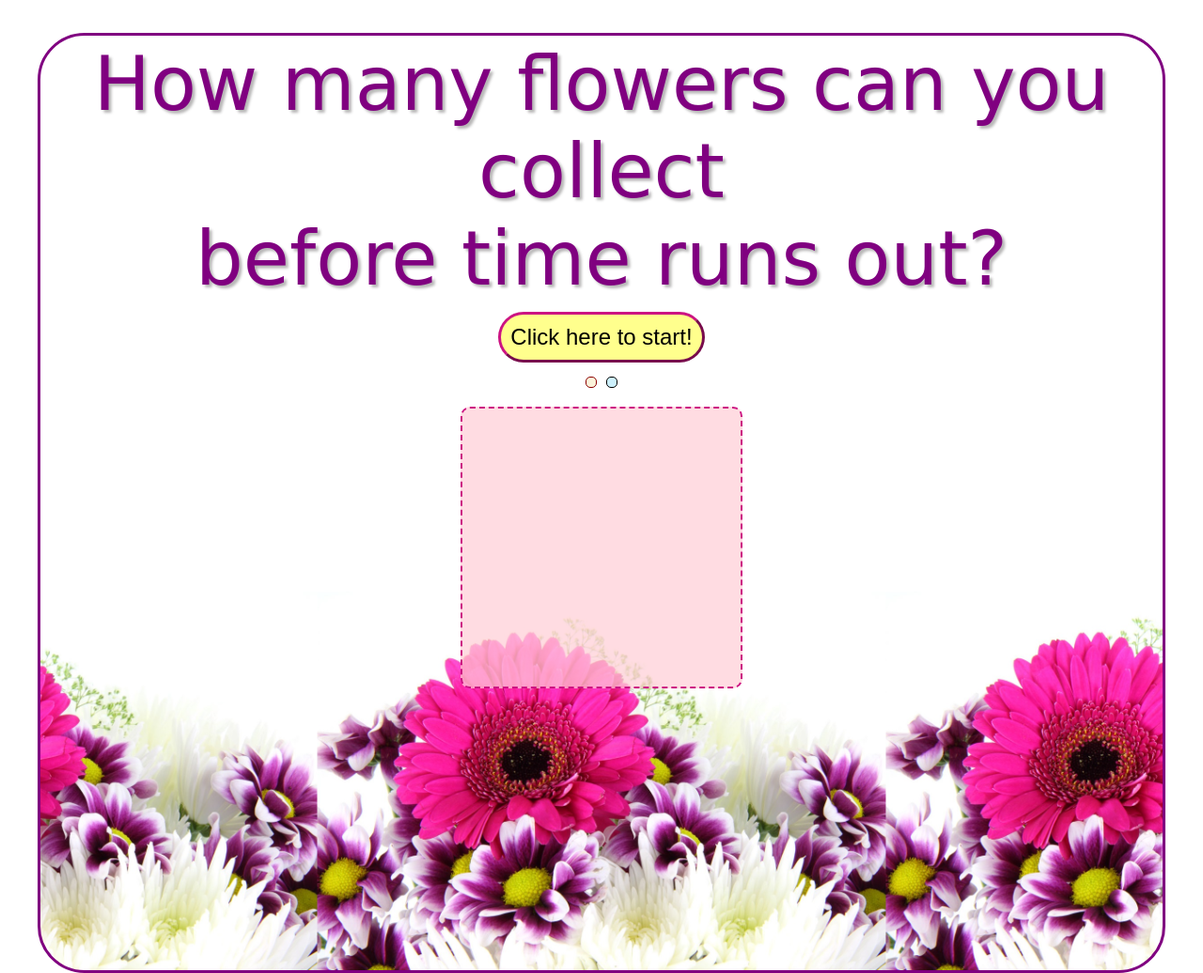
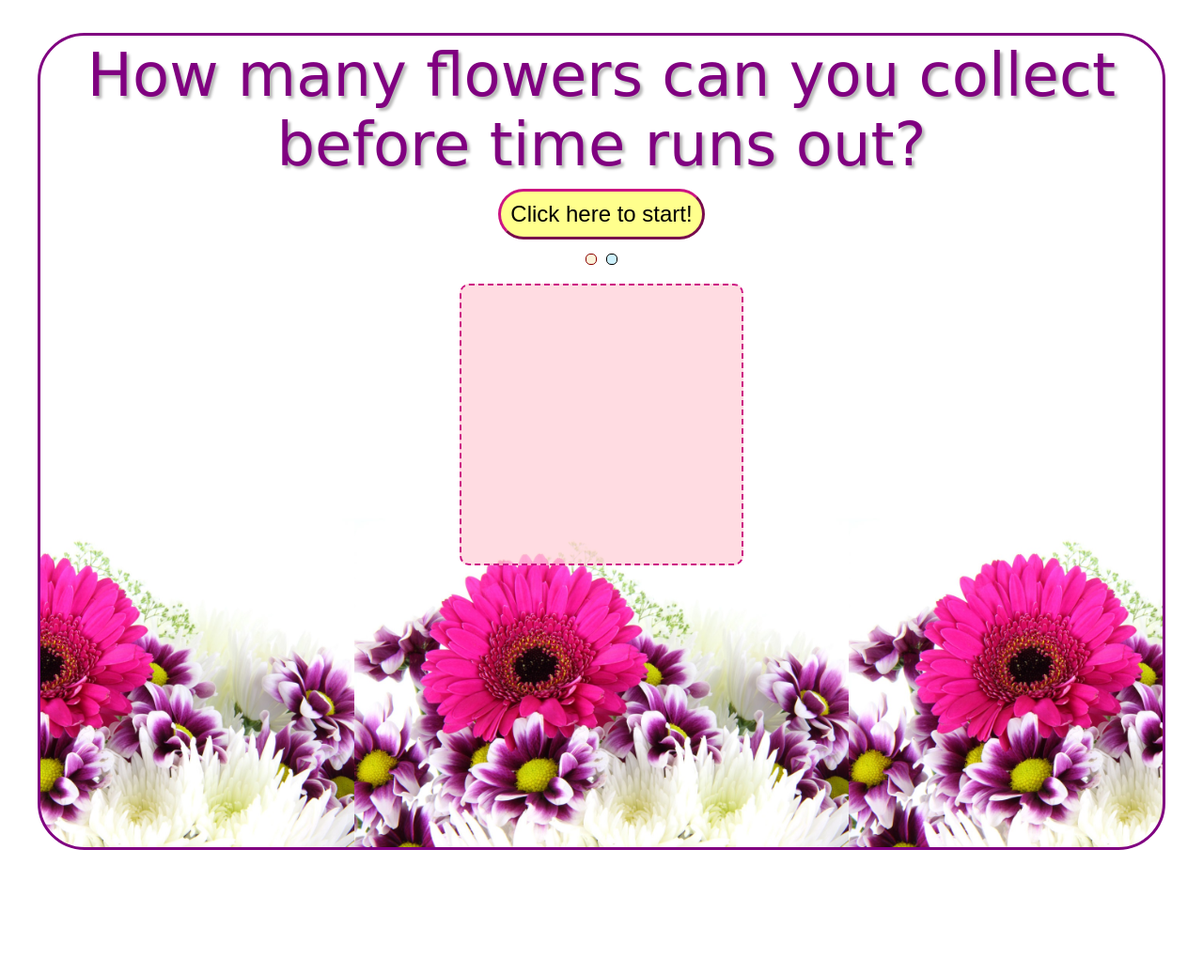
Before and after one commit to MyraReeves/FlowerCollectionGame, a plain HTML site: page index.html in a window 1280 px wide. Shown: the whole page at 94% size. After the commit the page ends 940 px from the top, so only its background shows below. Drawn offline with Linux system fonts and the light colour scheme; a web font is replaced by a local one.

Commit message:
Adjusts header size and increases game area so flowers don't overlap edge

```diff
--- a/style.css
+++ b/style.css
@@ -14,7 +14,7 @@ body {
 h1 {
     font-family: "Send Flowers", cursive;
     font-weight: 400;
-    font-size: 10vh;
+    font-size: 400%;
     color: purple;
     text-shadow: 3px 3px 3px rgb(184, 183, 183);
 }
@@ -32,7 +32,7 @@ h1 {
 #game-container {
     margin: 15px auto 300px auto;
     position: relative;
-    width: 300px;
+    width: 302px;
     height: 300px;
     border: 2px dashed rgb(204, 20, 130);
     border-radius: 10px;
@@ -67,7 +67,7 @@ h1 {
     position: absolute;
     width: 100px;
     height: 100px;
-    cursor: crosshair;
+    cursor: cell;
 }
 
 #score, #timer {
```
